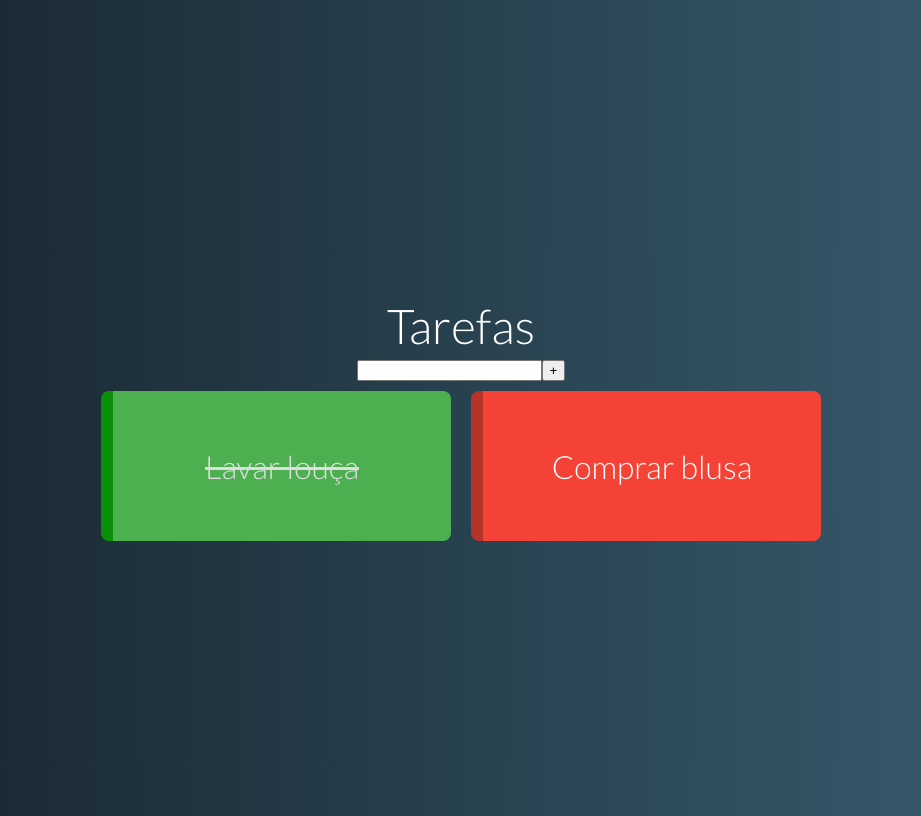
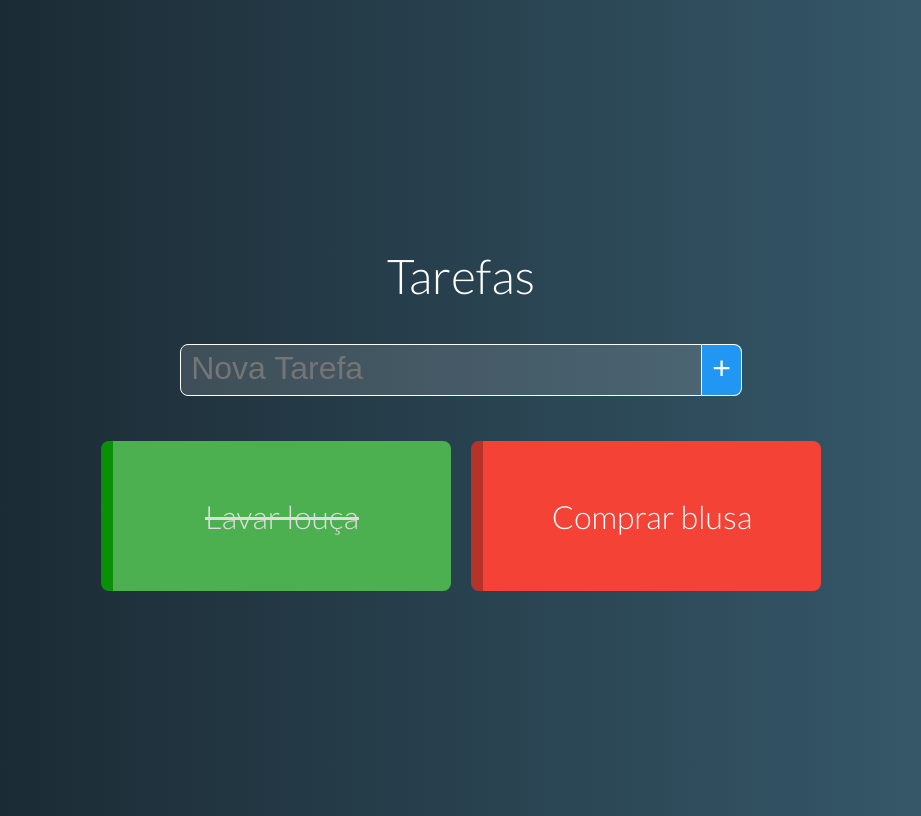
Before and after one commit to rogerio-pereira/Udemy-Vue-JS-2_O-Guia-Completo, a Vue app in the folder 10 Projeto 2 - Lista de Tarefas (ToDo)/tarefas/: page / in a window 1280 px wide. Shown: the whole page, without its empty margins (179-1100 px from the left). Built offline with nearby package versions, Linux system fonts and the light colour scheme.

Commit message:
Componente nova tarefa pt-2

```diff
--- a/10 Projeto 2 - Lista de Tarefas (ToDo)/tarefas/src/components/NewTask.vue
+++ b/10 Projeto 2 - Lista de Tarefas (ToDo)/tarefas/src/components/NewTask.vue
@@ -1,7 +1,8 @@
 <template>
     <div class='new-task'>
-        <input type='text' v-model='name' @keydown.enter='add'>
-        <button @click='add'>+</button>
+        <input type='text' v-model='name' @keydown.enter='add' class='form-element' placeholder='Nova Tarefa'>
+
+        <button @click='add' class='form-element'>+</button>
     </div>
 </template>
 
@@ -22,5 +23,29 @@
 </script>
 
 <style scoped>
+    .new-task {
+        margin: 35px;
+    }
 
+    .form-element {
+        outline: none;
+        font-size: 2rem;
+        border: 1px solid white;
+        padding: 5px 10px 8px;
+        color: white;
+    }
+
+    input.form-element {
+        width: 500px;
+        background-color: #fff2;
+        border-top-left-radius: 8px;
+        border-bottom-left-radius: 8px;
+    }
+
+    button.form-element {
+        border-left: none;
+        background-color: #2196f3;
+        border-top-right-radius: 8px;
+        border-bottom-right-radius: 8px;
+    }
 </style>
```
